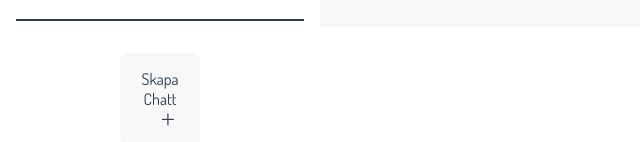
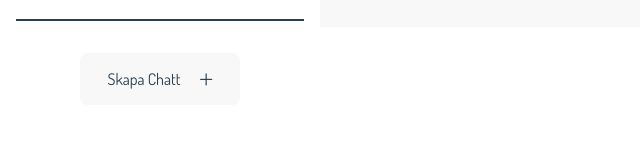
Before and after one commit to nilsishome/chat-app-exam, a Vue app: page / in a window 1280 px wide. Shown: the part 773-915 px from the top of the page, without its empty margins (0-640 px from the left). After the commit the page ends 878 px from the top, so only its background shows below. Built offline with nearby package versions, Linux system fonts and the light colour scheme; the HTML template or start-up script is replaced by a standard one; a web font is replaced by a local one.

Commit message:
Fixed media width on button

```diff
--- a/src/chat/components/CreateChat.vue
+++ b/src/chat/components/CreateChat.vue
@@ -152,7 +152,7 @@
 
   @media (min-width: 1024px) {
     .createChatButton {
-      width: 25%;
+      width: 50%;
     }
   }
 </style>
```
